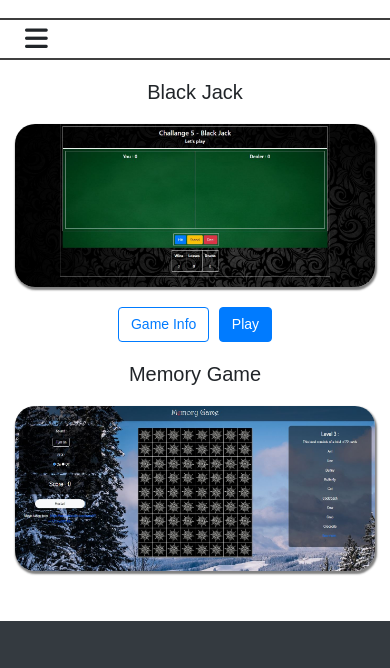
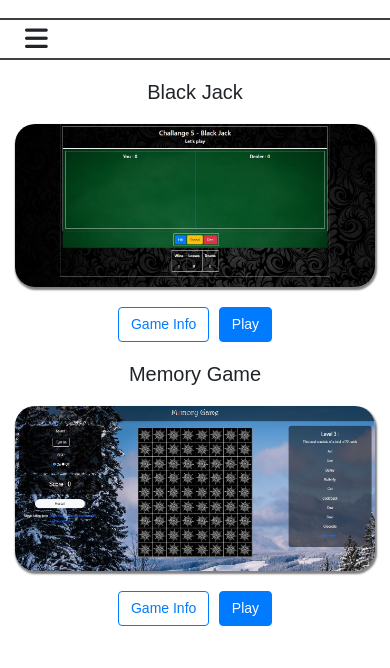
Before and after one commit to Royan887/animated-disco, a plain HTML site: page Site/Achievements.html in a window 390 px wide. Shown: the part 145-813 px from the top of the page. Drawn offline with nearby package versions, Linux system fonts and the light colour scheme.

Commit message:
Update Achievements.html

```diff
--- a/Site/Achievements.html
+++ b/Site/Achievements.html
@@ -117,6 +117,10 @@
         <h5> Memory Game </h5>
         <img src="Images/memoryGame.jpg" class="img-fluid"/>
         <div class="d-none d-md-block">
+            <button class="btn btn-outline-primary" style="margin-right:5px;"> Game Info </button> <a href="Memory game with nature/mainPage.html"><button class="btn btn-primary"> Play </button></a>
+        </div>
+        <div class="d-block d-md-none" id="decreaseSize">
+            <button class="btn btn-outline-primary" style="margin-right:5px;"> Game Info </button> <a href="Memory game with nature/mainPage.html"><button class="btn btn-primary"> Play </button></a>
         </div>
     </div>
     <div class="col-lg-1 col-md-1 col-sm-12 col-xs-12">
```
